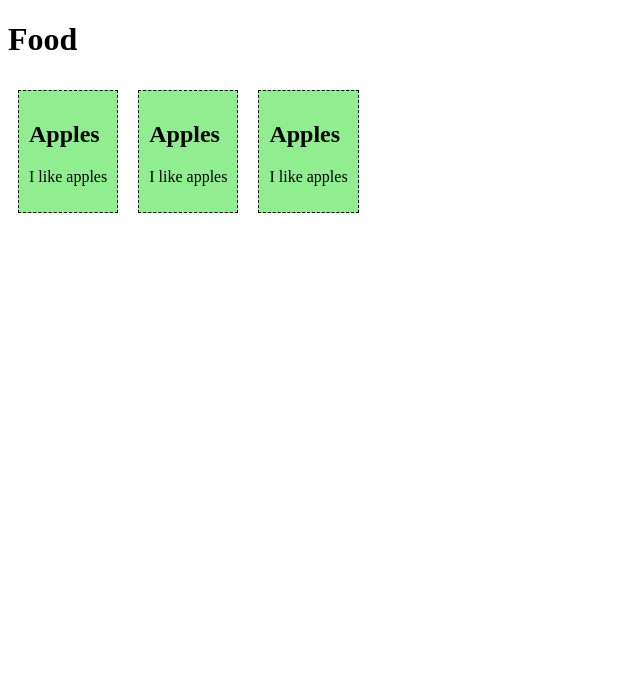
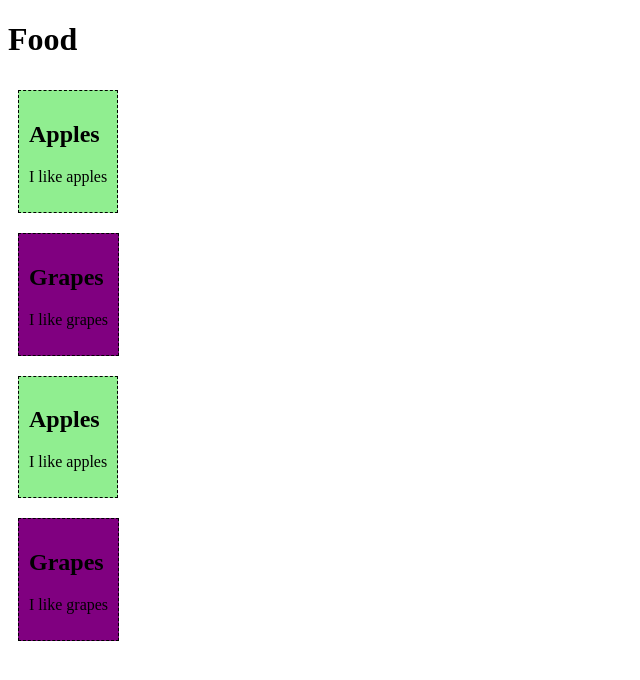
Before and after one commit to apcmcchavez/WEBPROG-Vuejs, a Vue app in the folder vue-project/: page / in a window 1280 px wide. Shown: the top 680 px of the page, without its empty margins (0-640 px from the left). Built offline with nearby package versions, Linux system fonts and the light colour scheme.

Commit message:
added grapes

```diff
--- a/vue-project/src/App.vue
+++ b/vue-project/src/App.vue
@@ -1,18 +1,13 @@
+<script></script>
+
+
 <template>
   <h1>Food</h1>
-  <food-item/>
-  <food-item/>
-  <food-item/>
+  <food-item/> <br>
+  <food-item2/> <br>
+  <food-item/> <br>
+  <food-item2/> <br>
 </template>
 
-<script></script>
 
-<style>
-  #app > div {
-    border: dashed black 1px;
-    display: inline-block;
-    margin: 10px;
-    padding: 10px;
-    background-color: lightgreen;
-  }
-</style>
+<style> </style>
--- a/vue-project/src/components/FoodItem.vue
+++ b/vue-project/src/components/FoodItem.vue
@@ -1,5 +1,5 @@
 <template>
-  <div>
+  <div class="apples">
     <h2>{{ name }}</h2>
     <p>{{ message }}</p>
   </div>
@@ -16,4 +16,12 @@
 };
 </script>
 
-<style></style>
+<style>
+   .apples {
+    border: dashed black 1px;
+    display: inline-block;
+    margin: 10px;
+    padding: 10px;
+    background-color: lightgreen;
+  }
+</style>
--- /dev/null
+++ b/vue-project/src/components/FoodItem2.vue
@@ -0,0 +1,27 @@
+<template>
+    <div class="grapes">
+      <h2>{{ name }}</h2>
+      <p>{{ message }}</p>
+    </div>
+  </template>
+
+  <script>
+  export default {
+    data() {
+      return {
+        name: 'Grapes',
+        message: 'I like grapes'
+      }
+    }
+  };
+  </script>
+
+  <style>
+    .grapes {
+      border: dashed black 1px;
+      display: inline-block;
+      margin: 10px;
+      padding: 10px;
+      background-color: purple;
+    }
+  </style>
--- a/vue-project/src/main.js
+++ b/vue-project/src/main.js
@@ -1,8 +1,9 @@
 import { createApp } from 'vue'
-
 import App from './App.vue'
 import FoodItem from './components/FoodItem.vue'
+import FoodItem2 from './components/FoodItem2.vue'
 
 const app = createApp(App)
 app.component('food-item', FoodItem)
+app.component('food-item2', FoodItem2)
 app.mount('#app')
```
